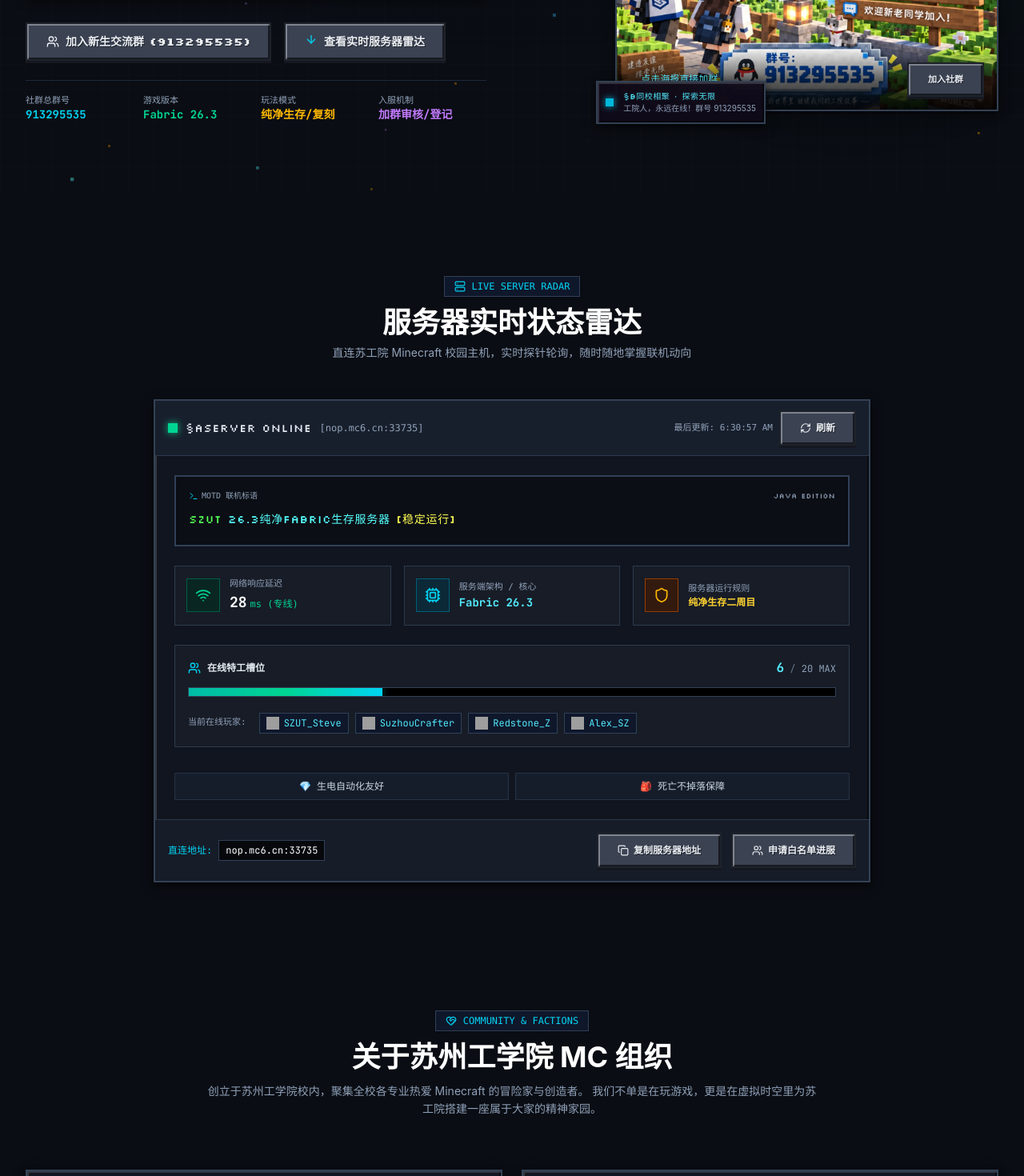
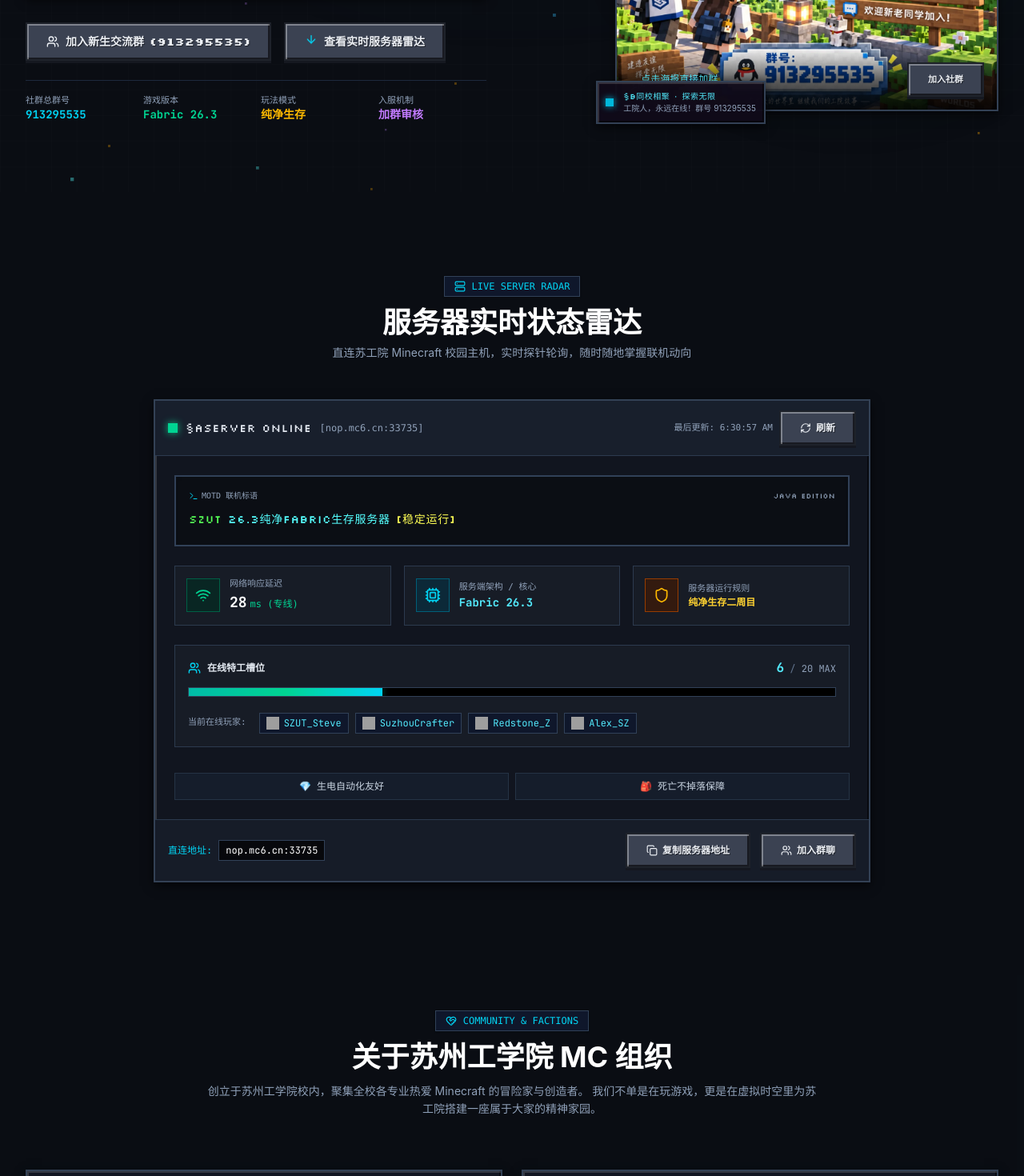
Before and after one commit to cyone123/szut-mc-website, a React (Vite) app: page / in a window 1280 px wide. Shown: the part 560-2030 px from the top of the page at 80% size. Built offline with nearby package versions, Linux system fonts and the light colour scheme; no server answers; grey boxes are pictures that could not be loaded.

Commit message:
chore: 文案修改

```diff
--- a/src/components/Hero.tsx
+++ b/src/components/Hero.tsx
@@ -136,11 +136,11 @@ export const Hero: React.FC<HeroProps> = ({ onOpenJoin, serverAddress }) => {
               </div>
               <div>
                 <div className="text-slate-500 dark:text-slate-400 text-[11px]">玩法模式</div>
-                <div className="text-amber-600 dark:text-amber-400 font-code font-bold text-sm">纯净生存/复刻</div>
+                <div className="text-amber-600 dark:text-amber-400 font-code font-bold text-sm">纯净生存</div>
               </div>
               <div>
                 <div className="text-slate-500 dark:text-slate-400 text-[11px]">入服机制</div>
-                <div className="text-purple-600 dark:text-purple-400 font-code font-bold text-sm">加群审核/登记</div>
+                <div className="text-purple-600 dark:text-purple-400 font-code font-bold text-sm">加群审核</div>
               </div>
             </div>
 
--- a/src/components/JoinGuide.tsx
+++ b/src/components/JoinGuide.tsx
@@ -1,7 +1,7 @@
 import { useState } from 'react';
 import {
   Users, CheckCircle2, ChevronDown, ChevronUp,
-  HelpCircle, ShieldCheck, Download, Gamepad2, ArrowRight
+  HelpCircle, Download, Gamepad2, ArrowRight, //ShieldCheck
 } from 'lucide-react';
 import { sounds } from '../utils/audio';
 
@@ -16,26 +16,26 @@ export const JoinGuide: React.FC<JoinGuideProps> = ({ onOpenJoin, serverAddress
   const steps = [
     {
       num: '01',
-      title: '加入 QQ 迎新交流群',
+      title: '加入 QQ 交流群',
       desc: '搜索群号 913295535 或扫码加入。群内提供专用客户端整合包与学长学姐在线答疑。',
       actionText: '立即扫码加群',
       action: onOpenJoin,
       icon: Users,
     },
+    // {
+    //   num: '02',
+    //   title: '登记游戏 ID 获白名单',
+    //   desc: '在群内填写个人游戏 ID（在校生优先秒审通过，保护服务器环境）。',
+    //   icon: ShieldCheck,
+    // },
     {
       num: '02',
-      title: '登记游戏 ID 获白名单',
-      desc: '在群内填写个人游戏 ID 与学籍认证（在校生优先秒审通过，保护服务器防熊环境）。',
-      icon: ShieldCheck,
-    },
-    {
-      num: '03',
       title: '下载整合包或配置客户端',
       desc: '使用 Fabric 26.3 原版或通过群文件一键解压专属优化客户端（含 Sodium 极致流畅优化）。',
       icon: Download,
     },
     {
-      num: '04',
+      num: '03',
       title: '添加服务器并登入世界',
       desc: `多人游戏输入地址 ${serverAddress}，进入属于苏工院人的方块宇宙！`,
       icon: Gamepad2,
@@ -81,15 +81,15 @@ export const JoinGuide: React.FC<JoinGuideProps> = ({ onOpenJoin, serverAddress
             <span>ONBOARDING GUIDE</span>
           </div>
           <h2 className="text-2xl sm:text-4xl font-bold text-slate-900 dark:text-white font-sans">
-            新玩家入坑与白名单指南
+            新玩家入坑指南
           </h2>
           <p className="text-slate-600 dark:text-slate-400 text-sm mt-2">
-            只需简单四步，即可解锁苏工院 Minecraft 校园世界的完整权限
+            只需简单三步，即可解锁苏工院 Minecraft 校园世界的完整权限
           </p>
         </div>
 
         {/* 4 Steps Grid */}
-        <div className="grid grid-cols-1 sm:grid-cols-2 lg:grid-cols-4 gap-6 mb-16">
+        <div className="grid grid-cols-1 sm:grid-cols-2 lg:grid-cols-3 gap-6 mb-16">
           {steps.map((step, idx) => {
             const Icon = step.icon;
             return (
--- a/src/components/JoinModal.tsx
+++ b/src/components/JoinModal.tsx
@@ -50,7 +50,7 @@ export const JoinModal: React.FC<JoinModalProps> = ({ isOpen, onClose }) => {
           {/* QR Code Container */}
           <div className="relative p-2 bg-slate-100 dark:bg-slate-900/90 border-2 border-slate-300 dark:border-slate-700 mb-4 group shadow-inner">
             <img
-              src="/szut-qq-qrcode.jpg"
+              src="/szut-qq-qrcode.webp"
               alt="SZUT Minecraft QQ Group QR Code"
               className="w-56 h-auto object-contain rounded-none select-none"
             />
@@ -97,7 +97,7 @@ export const JoinModal: React.FC<JoinModalProps> = ({ isOpen, onClose }) => {
             </div>
             <div className="flex items-start gap-2">
               <ExternalLink className="w-4 h-4 text-amber-600 dark:text-amber-400 shrink-0 mt-0.5" />
-              <span>群文件内已提供整合包、启动器配置及白名单登记通道。</span>
+              <span>群文件内已提供整合包、启动器及配置</span>
             </div>
           </div>
 
--- a/src/components/ServerRadar.tsx
+++ b/src/components/ServerRadar.tsx
@@ -304,7 +304,7 @@ export const ServerRadar: React.FC<ServerRadarProps> = ({
                 className="flex-1 sm:flex-none mc-button mc-button-emerald text-xs py-2 px-4 flex items-center justify-center gap-1.5"
               >
                 <Users className="w-3.5 h-3.5" />
-                <span>申请白名单进服</span>
+                <span>加入群聊</span>
               </button>
             </div>
           </div>
```
Also changed, not shown: public/szut-qq-qrcode.webp (added).
